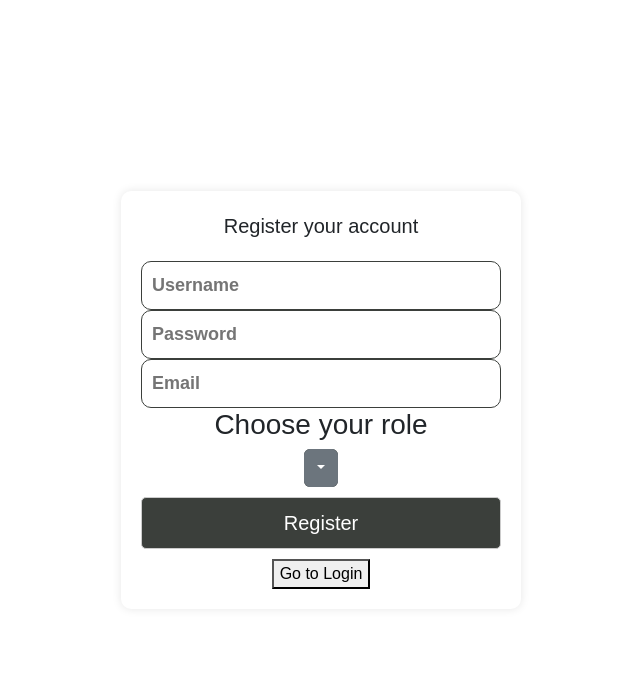
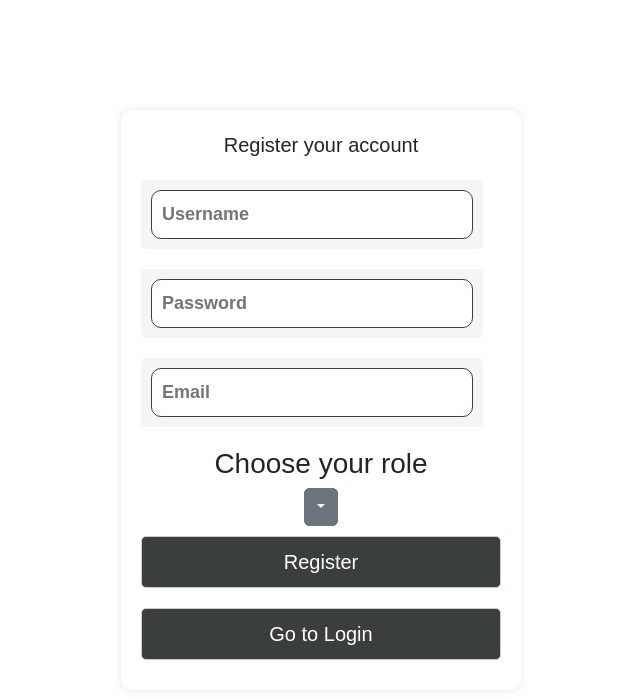
Before and after one commit to FlaviusRabuga/BoardBusters-Frontend, a Next.js app: page /register in a window 1280 px wide. Shown: the top 698 px of the page, without its empty margins (319-959 px from the left). Built offline with nearby package versions, Linux system fonts and the light colour scheme.

Commit message:
register bun

```diff
--- a/src/app/register/page.jsx
+++ b/src/app/register/page.jsx
@@ -145,7 +145,7 @@ export default function Page() {
             </Modal>
 
             <Link href="/login">
-            <button className="buttonLog1">
+            <button className="buttonLog">
             Go to Login</button>
           </Link>
 
--- a/src/app/register/style.css
+++ b/src/app/register/style.css
@@ -17,6 +17,38 @@
     font-weight: 700;
     cursor: pointer;
     font-family: sans-serif;
+}
+
+.input1 {
+    width: 95%;
+    padding: 10px;
+    margin-bottom: 20px;
+    border-radius: 5px;
+    background-color: #f5f5f5;
+    color: black;
+    font-size: 18px;
+    font-weight: 700;
+    cursor: pointer;
+    align-items: center;
+    display: flex;
+    justify-content: center;
+
+}
+
+.input2 {
+    width: 95%;
+    padding: 10px;
+    margin-bottom: 20px;
+    border-radius: 5px;
+
+    background-color: #f5f5f5;
+    color: black;
+    font-size: 18px;
+    font-weight: 700;
+    cursor: pointer;
+    display: flex;
+    align-items: center;
+    justify-content: center;
 }
 
 .scris {
```
